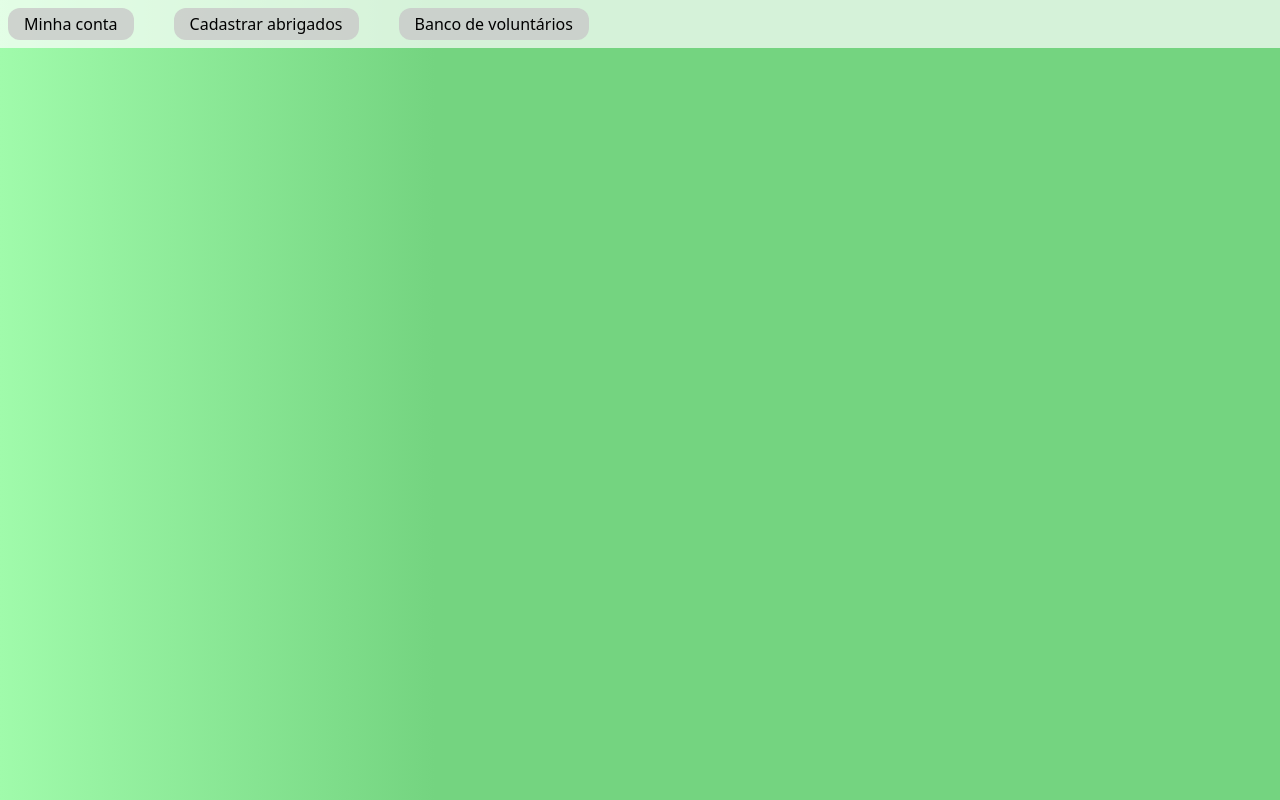
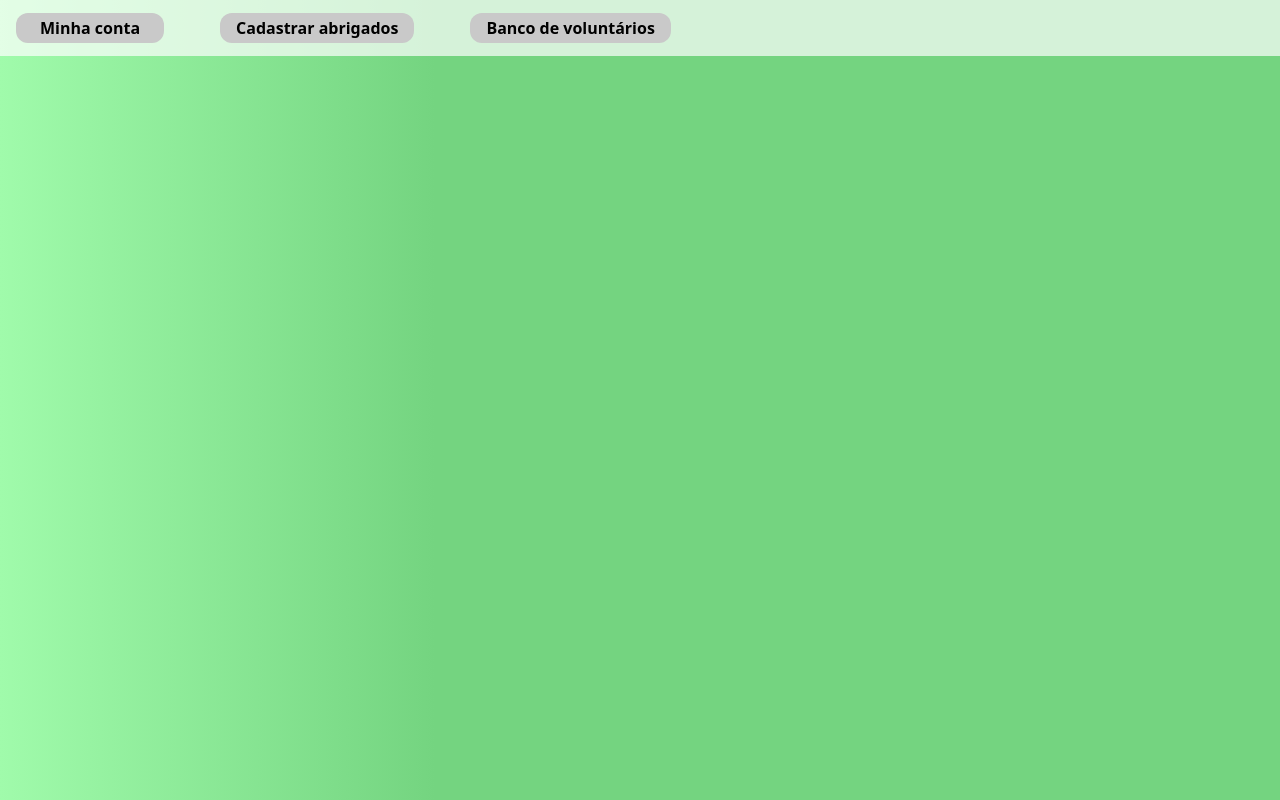
Before and after one commit to brendapc/hacktona-2024, a React (Vite) app in the folder frontend/: page /perfil-abrigo in a window 1280 px wide. Built offline with nearby package versions, Linux system fonts and the light colour scheme.

Commit message:
feat: header de perfil de abrigo

```diff
--- a/frontend/src/components/ShelterHeader.jsx
+++ b/frontend/src/components/ShelterHeader.jsx
@@ -1,11 +1,17 @@
 export const ShelterHeader = () => {
     return (
-        <header className=" bg-white/70">
+        <header className="bg-white/70">
             <nav>
-                <ul className="flex p-2 space-x-10" >
-                    <li className="bg-[#c9c9c9c9] rounded-xl py-1 px-4" >Minha conta</li>
-                    <li className="bg-[#c9c9c9c9] rounded-xl py-1 px-4">Cadastrar abrigados</li>
-                    <li className="bg-[#c9c9c9c9] rounded-xl py-1 px-4">Banco de voluntários</li>
+                <ul className="flex p-2 space-x-10">
+                    <li className="p-2">
+                        <a className="bg-[#c9c9c9] rounded-xl py-1 px-6 hover:bg-[#b0b0b0] focus:bg-[#a0a0a0] font-bold" href="/minha-conta">Minha conta</a>
+                    </li>
+                    <li className="p-2">
+                        <a className="bg-[#c9c9c9] rounded-xl py-1 px-4 hover:bg-[#b0b0b0]  focus:bg-[#a0a0a0]  font-bold" href="/cadastrar-abrigados">Cadastrar abrigados</a>
+                    </li>
+                    <li className="p-2">
+                        <a className="bg-[#c9c9c9] rounded-xl py-1 px-4 hover:bg-[#b0b0b0] focus:bg-[#a0a0a0 font-bold" href="/banco-de-voluntarios">Banco de voluntários</a>
+                    </li>
                 </ul>
             </nav>
         </header>
```
